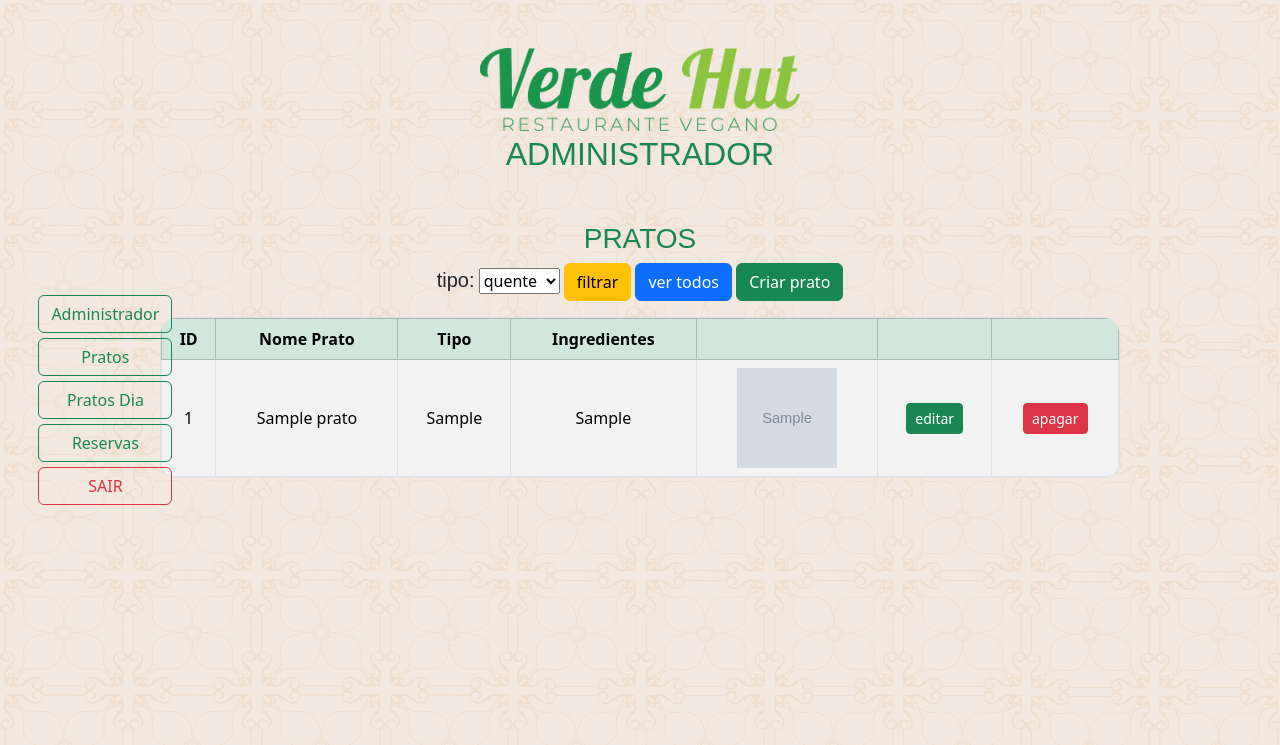
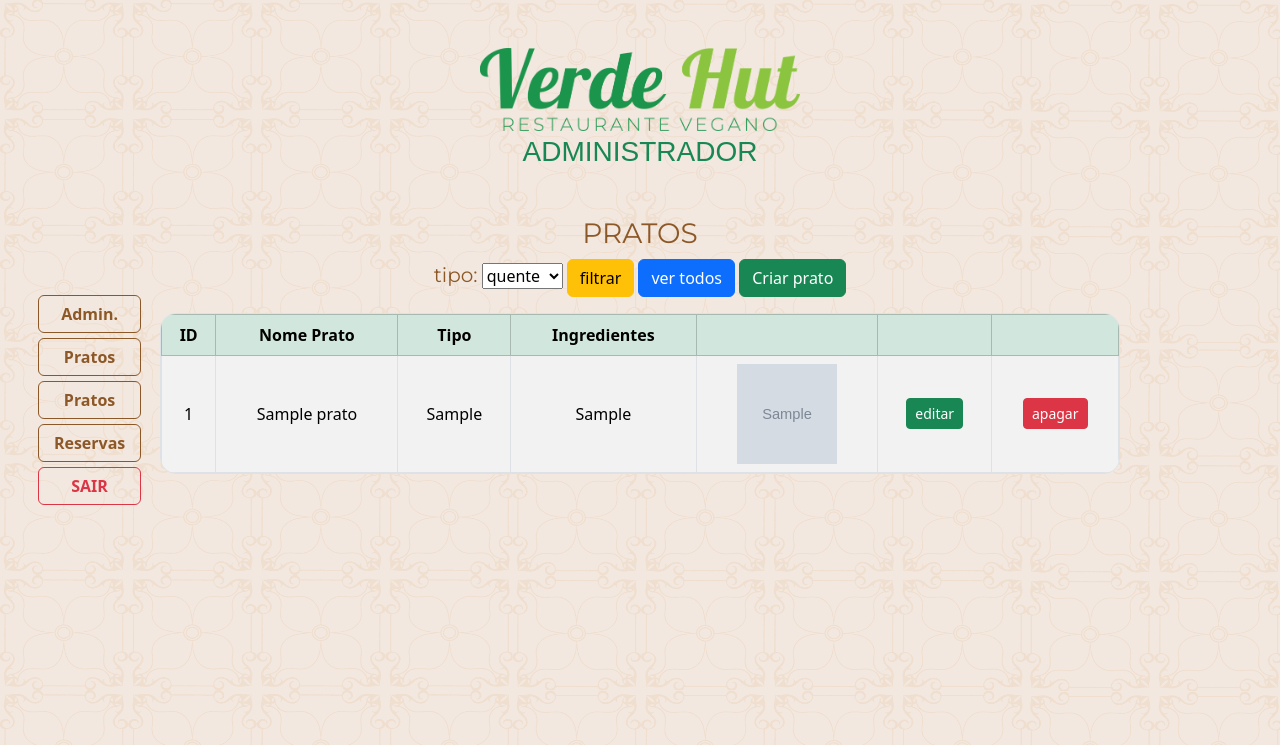
Before and after one commit to joaopires111/verdehutking, a PHP site: page /admin_pratos.php in a window 1280 px wide. Shown: the top 745 px of the page. Run offline with PHP 8.4, Linux system fonts and the light colour scheme; the visitor is signed in with stand-in values (Sample User, id 1); tables that the repository leaves empty or names only in its code hold one stand-in row (values such as "Sample post"); grey boxes marked "Sample" are stand-in pictures.

Commit message:
final requests

```diff
--- a/admin.php
+++ b/admin.php
@@ -15,8 +15,9 @@ if (!isset($_SESSION['user'])) {
     <title>VerdeHut ADMINISTRADOR</title>
     <link rel="icon" type="image/x-icon" href="assets/img/favicon.ico" />
 
+
+    <link href="./css/bootstrap.min.css" rel="stylesheet">
     <link href="./css/styles.css" rel="stylesheet">
-    <link href="./css/bootstrap.min.css" rel="stylesheet">
     <script src="./js/three/jquery-3.5.1.min.js"></script>
     <script src="./js/three/popper.min.js"></script>
     <script src="./js/three/bootstrap.min.js"></script>
@@ -28,7 +29,7 @@ if (!isset($_SESSION['user'])) {
 }
 </style>
 <img src="assets\img\so texto verde hut.png" class="mt-5 img-fluid" alt="verdehutlogo" width="25%" height="25%">
-<h2 class="text-success mt-1 mb-5">ADMINISTRADOR</h2>
+<h2 class="mt-1 mb-5">ADMINISTRADOR</h2>
 <div  class="mt-5">
     <h5>Area de administração de bases de dados, selecione um dos menus à esquerda.</h5>
 </div>
--- a/admin_login.html
+++ b/admin_login.html
@@ -7,8 +7,9 @@
     <title>VerdeHut LOGIN</title>
     <link rel="icon" type="image/x-icon" href="assets/img/favicon.ico" />
 
+
+    <link href="./css/bootstrap.min.css" rel="stylesheet">
     <link href="./css/styles.css" rel="stylesheet">
-    <link href="./css/bootstrap.min.css" rel="stylesheet">
     <script src="./js/three/jquery-3.5.1.min.js"></script>
     <script src="./js/three/popper.min.js"></script>
     <script src="./js/three/bootstrap.min.js"></script>
--- a/admin_pratos.php
+++ b/admin_pratos.php
@@ -15,8 +15,9 @@ if (!isset($_SESSION['user'])) {
     <title>VerdeHut PRATOS</title>
     <link rel="icon" type="image/x-icon" href="assets/img/favicon.ico" />
 
+
+    <link href="./css/bootstrap.min.css" rel="stylesheet">
     <link href="./css/styles.css" rel="stylesheet">
-    <link href="./css/bootstrap.min.css" rel="stylesheet">
     <script src="./js/three/jquery-3.5.1.min.js"></script>
     <script src="./js/three/popper.min.js"></script>
     <script src="./js/three/bootstrap.min.js"></script>
@@ -31,13 +32,13 @@ if (!isset($_SESSION['user'])) {
 </style>
 
 <img src="assets\img\so texto verde hut.png" class="mt-5 img-fluid" alt="verdehutlogo" width="25%" height="25%">
-<h2 class="text-success mt-1 mb-5">ADMINISTRADOR</h2>
+<h3 class="mt-1 mb-5 text-success thin">ADMINISTRADOR</h3>
 
 <div class="sidediv" id="sidebar-container"></div>
 
 <div class="w-75 d-flex flex-column">
 <!-- CRUD LIST -->
-    <h3 class="text-success">PRATOS</h3>
+    <h3 class="">PRATOS</h3>
     <!-- Create Item -->
     <div class="text-center mb-3">
       <label for="tipo2" class="fs-5">tipo:</label>
--- a/css/styles.css
+++ b/css/styles.css
@@ -1,12 +1,6 @@
 @font-face {
   font-family: 'Montserrat';
   src: url('../assets/fonts/Montserrat-VariableFont_wght.ttf') format('truetype');
-  font-style: normal;
-}
-@font-face {
-  font-family: 'Lobster';
-  src: url('../assets/fonts/Lobster-Regular.ttf') format('truetype');
-  font-weight: 200;
   font-style: normal;
 }
 
@@ -42,7 +36,32 @@ html {
 }
 
 h1, h2, h3, h4, h5, h6, p, a, label{
-  font-family: 'monserrat', sans-serif;
+  font-family: 'Montserrat', sans-serif;
+  font-weight: 400;
+  color: #8d5827;
+}
+
+.btn-outline-primary {
+  color: #8d5827 !important; /* Change text color */
+  border-color: #8d5827 !important; /* Change border color */
+  width: 8vw;
+}
+
+.btn-outline-primary:hover,
+.btn-outline-primary:focus,
+.btn-outline-primary:active {
+  background-color: transparent !important; /* Keeps background same */
+  color: #8d5827 !important; /* Change text color */
+  border-color: #8d5827 !important; /* Change border color */
+  box-shadow: none !important; /* Removes any shadow */
+}
+
+.bold{
+  font-weight: 700;
+}
+
+.thin{
+  font-family: 'Montserrat ExtraLight', sans-serif;
   font-weight: 200;
 }
 
@@ -145,3 +164,27 @@ h1, h2, h3, h4, h5, h6, p, a, label{
   display: flex;
   flex-direction: column;
 }
+
+.content-clip {
+  overflow: hidden; /* Hide overflow */
+  height: 24px; /* Adjust based on the height of one div */
+  display: flex;
+  flex-direction: column;
+  position: relative;
+}
+
+.content-clip .button-text {
+  transition: transform 0.3s ease-in-out;
+}
+
+a:hover .content-clip {
+  overflow: hidden;
+}
+
+a:hover .button-text {
+  transform: translateY(-100%); /* Move the text up on hover */
+}
+
+a:not(:hover) .button-text {
+  transform: translateY(0); /* Move the text back down when not hovering */
+}
--- a/js/db_pratos_dia.js
+++ b/js/db_pratos_dia.js
@@ -198,7 +198,7 @@ function vertodoscard(dia, horario) {
                     quenteCard.classList.add('col-md-4', 'm-0', 'p-0');
                     quenteCard.innerHTML = `
                         <div class="text-center m-0 p-0">
-                            <h5 class="text-success mb-2">${item.quente_nome}</h5>
+                            <h6 class="mb-2 bold">${item.quente_nome}</h6>
                             <img src="${item.quente_image}" class="img-fluid square-img clickable-image" alt="Quente Image" width="80%" height="80%">
                         </div>
                     `;
@@ -208,7 +208,7 @@ function vertodoscard(dia, horario) {
                     saladaCard.classList.add('col-md-4', 'm-0', 'p-0');
                     saladaCard.innerHTML = `
                         <div class="text-center m-0 p-0">
-                            <h5 class="text-success mb-2">${item.salada_nome}</h5>
+                            <h6 class="mb-2 bold">${item.salada_nome}</h6>
                             <img src="${item.salada_image}" class="img-fluid square-img clickable-image" alt="Salada Image" width="80%" height="80%">
                         </div>
                     `;
@@ -218,7 +218,7 @@ function vertodoscard(dia, horario) {
                     entradaCard.classList.add('col-md-4', 'm-0', 'p-0');
                     entradaCard.innerHTML = `
                         <div class="text-center m-0 p-0">
-                            <h5 class="text-success mb-2">${item.entrada_nome}</h5>
+                            <h6 class="mb-2 bold">${item.entrada_nome}</h6>
                             <img src="${item.entrada_image}" class="img-fluid square-img clickable-image" alt="Entrada Image" width="80%" height="80%">
                         </div>
                     `;
--- a/sidebar.php
+++ b/sidebar.php
@@ -1,5 +1,62 @@
-<a href="/admin.php" class="btn btn-outline-success my-0">Administrador</a>
-<a href="/admin_pratos.php" class="btn btn-outline-success my-0">Pratos</a>
-<a href="/admin_pratos_dia.php" class="btn btn-outline-success my-0">Pratos Dia</a>
-<a href="/admin_reservas.php" class="btn btn-outline-success my-0">Reservas</a>
-<a href="./logout.php" class="btn btn-outline-danger my-0">SAIR</a>
+<?php
+session_start();
+if (!isset($_SESSION['user'])) {
+    header("Location: index.html"); // Redirect to login page
+    exit();
+}
+?>
+
+        <a href="/admin.php"  class="btn btn-outline-primary">
+          <div class="content-clip">
+            <div class="button-text">
+              <div class="bold">Admin.</div>
+            </div>
+            <div class="button-text">
+              <div class="bold">Admin.</div>
+            </div>
+          </div>
+        </a>
+
+        <a href="/admin_pratos.php"  class="btn btn-outline-primary">
+          <div class="content-clip">
+            <div class="button-text">
+              <div class="bold">Pratos</div>
+            </div>
+            <div class="button-text">
+              <div class="bold">Pratos</div>
+            </div>
+          </div>
+        </a>
+
+        <a href="/admin_pratos_dia.php"  class="btn btn-outline-primary">
+          <div class="content-clip">
+            <div class="button-text">
+              <div class="bold">Pratos Dia</div>
+            </div>
+            <div class="button-text">
+              <div class="bold">Pratos Dia</div>
+            </div>
+          </div>
+        </a>
+
+        <a href="/admin_reservas.php"  class="btn btn-outline-primary">
+          <div class="content-clip">
+            <div class="button-text">
+              <div class="bold">Reservas</div>
+            </div>
+            <div class="button-text">
+              <div class="bold">Reservas</div>
+            </div>
+          </div>
+        </a>
+
+        <a href="./logout.php"  class="btn btn-outline-danger">
+          <div class="content-clip">
+            <div class="button-text">
+              <div class="bold">SAIR</div>
+            </div>
+            <div class="button-text">
+              <div class="bold">SAIR</div>
+            </div>
+          </div>
+        </a>
```
Also changed, not shown: admin_pratos_dia.php (+4 -3 lines), admin_reservas.php (+4 -3 lines), index.html (+108 -42 lines), assets/img/phone.png (added).
